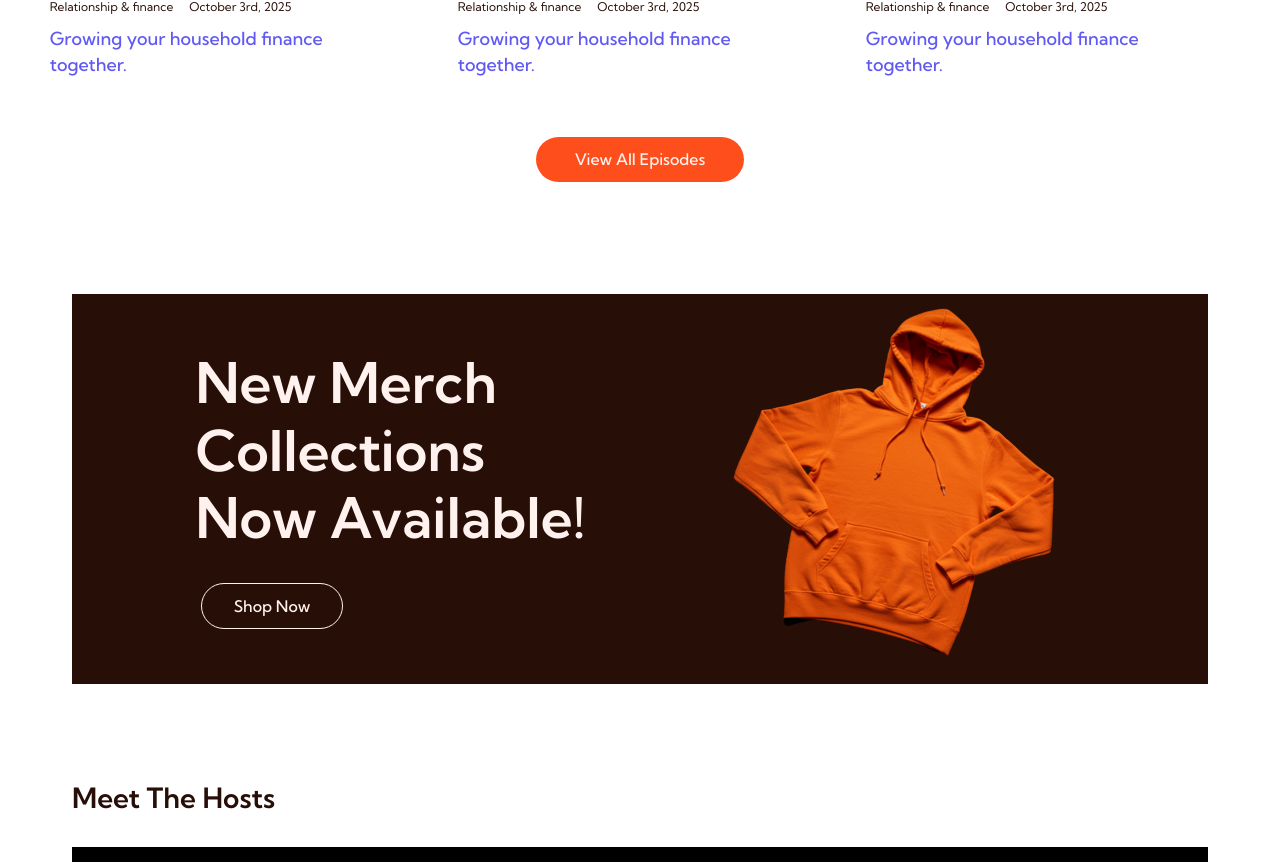
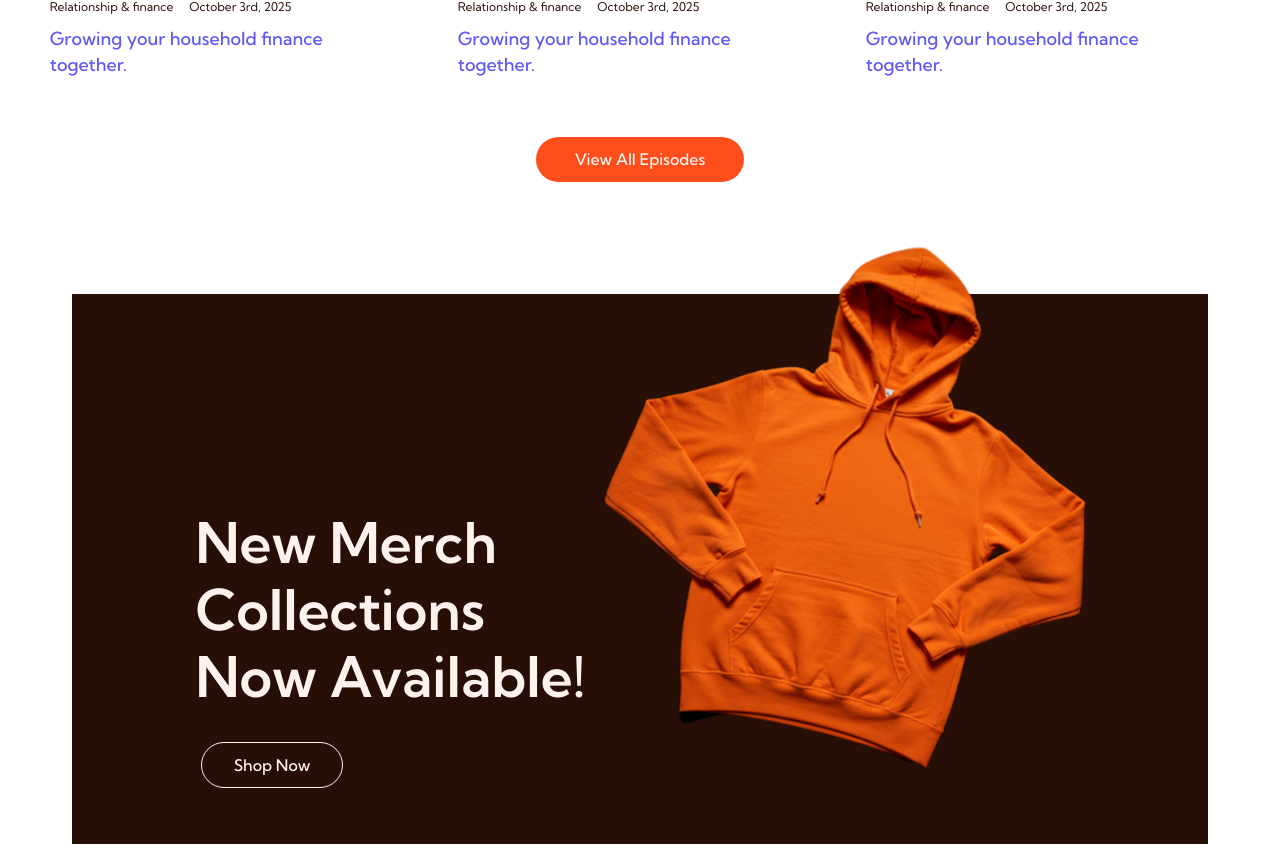
Before and after one commit to munardidit/TahBrand, a React (Vite) app: page / in a window 1280 px wide. Shown: the part 1935-2797 px from the top of the page. Built offline with nearby package versions, Linux system fonts and the light colour scheme; a web font is replaced by a local one.

Commit message:
modifications

```diff
--- a/src/components/Header.jsx
+++ b/src/components/Header.jsx
@@ -104,6 +104,7 @@ function Header() {
                         animate="visible"
                         exit="exit"
                         key="hosts-text"
+                        style={{ pointerEvents: 'none' }} // Add this line
                       >
                         {hostsText.split('').map((char, i) => (
                           <motion.span
@@ -113,7 +114,8 @@ function Header() {
                               display: 'inline-block',
                               fontFamily: '"Licorice", cursive',
                               fontStyle: 'italic',
-                              fontWeight: 600
+                              fontWeight: 600,
+                              pointerEvents: 'none' // Add this line
                             }}
                           >
                             {char === ' ' ? '\u00A0' : char}
@@ -123,7 +125,7 @@ function Header() {
                     )}
                   </AnimatePresence>
 
-                  <div className="header-buttons">
+                  <div className="header-buttons" style={{ position: 'relative', zIndex: 10 }}>
                     <button className="btn btn-subscribes">Subscribe</button>
                     <button
                       className="btn btn-shops"
--- a/src/components/NewMerch.css
+++ b/src/components/NewMerch.css
@@ -225,7 +225,63 @@
   }
 }
 
+
 /* Desktop (1025px and above) */
+@media (min-width: 1025px) {
+  .new-merch-container {
+    padding: 0 2rem;
+  }
+
+  .new-merch-content {
+    padding: 3rem;
+    height: 500px;
+    align-items: flex-end;
+  }
+
+  .new-merch-title {
+    left: 15%;
+  }
+
+  .new-merch-button {
+    left: -18%;
+  }
+
+  .new-merch-image img {
+    max-width: none;
+    width: 650px;
+    height: 650px;
+    position: absolute;
+    right: -50px;
+    bottom: -50px;
+  }
+}
+
+/* Large Desktop (1200px and above) */
+@media (min-width: 1200px) {
+  .new-merch-content {
+    padding: 3.5rem;
+    height: 550px;
+  }
+
+  .new-merch-image img {
+    width: 750px;
+    height: 750px;
+    right: -80px;
+    bottom: -6.53rem;
+  }
+}
+
+/* Extra Large Desktop (1400px and above) */
+@media (min-width: 1400px) {
+  .new-merch-image img {
+    width: 850px;
+    height: 850px;
+    right: -100px;
+    bottom: -100px;
+  }
+}
+
+/* Desktop (1025px and above)
 @media (min-width: 1025px) {
   .new-merch-container {
     padding: 0 2rem;
```
